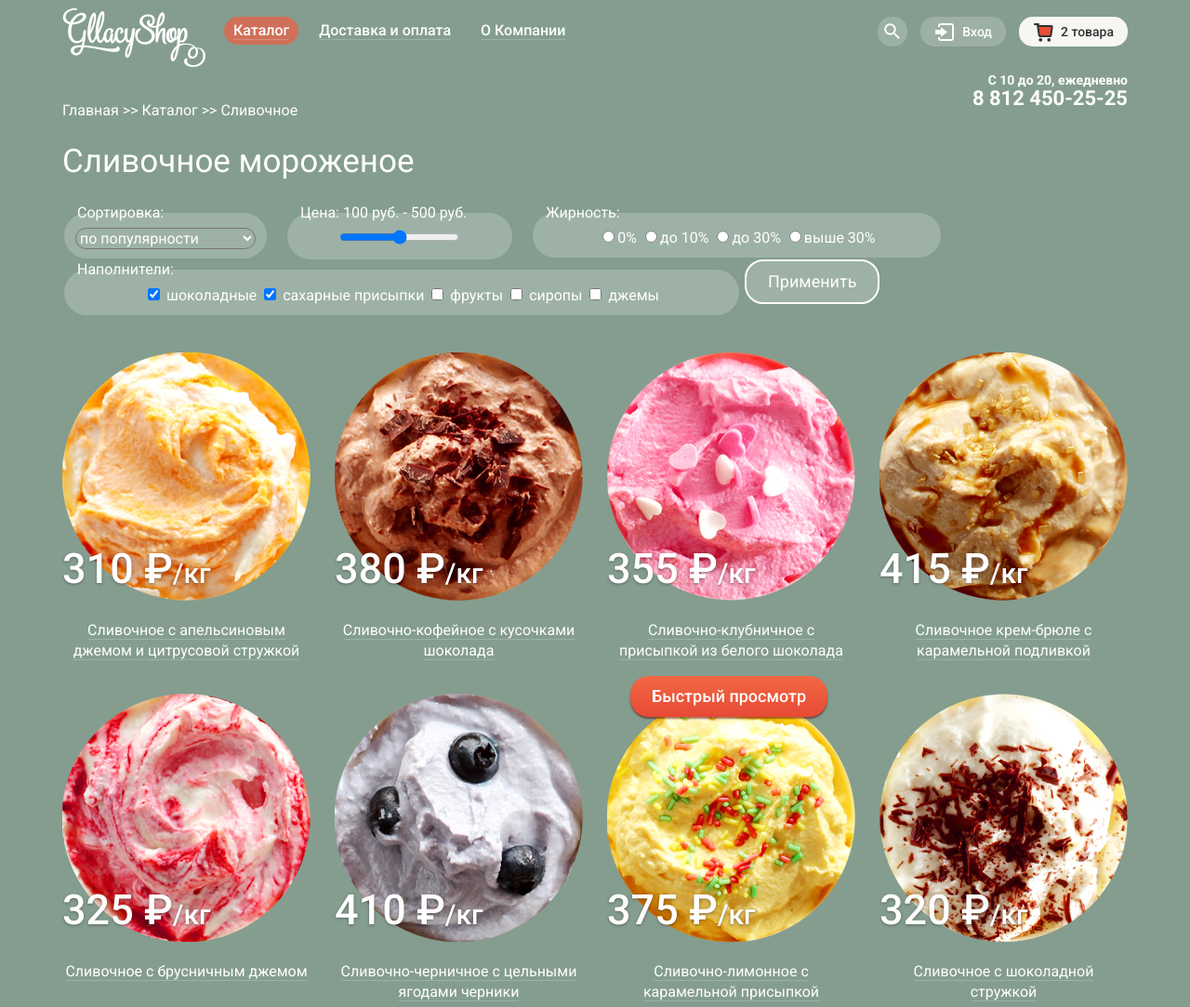
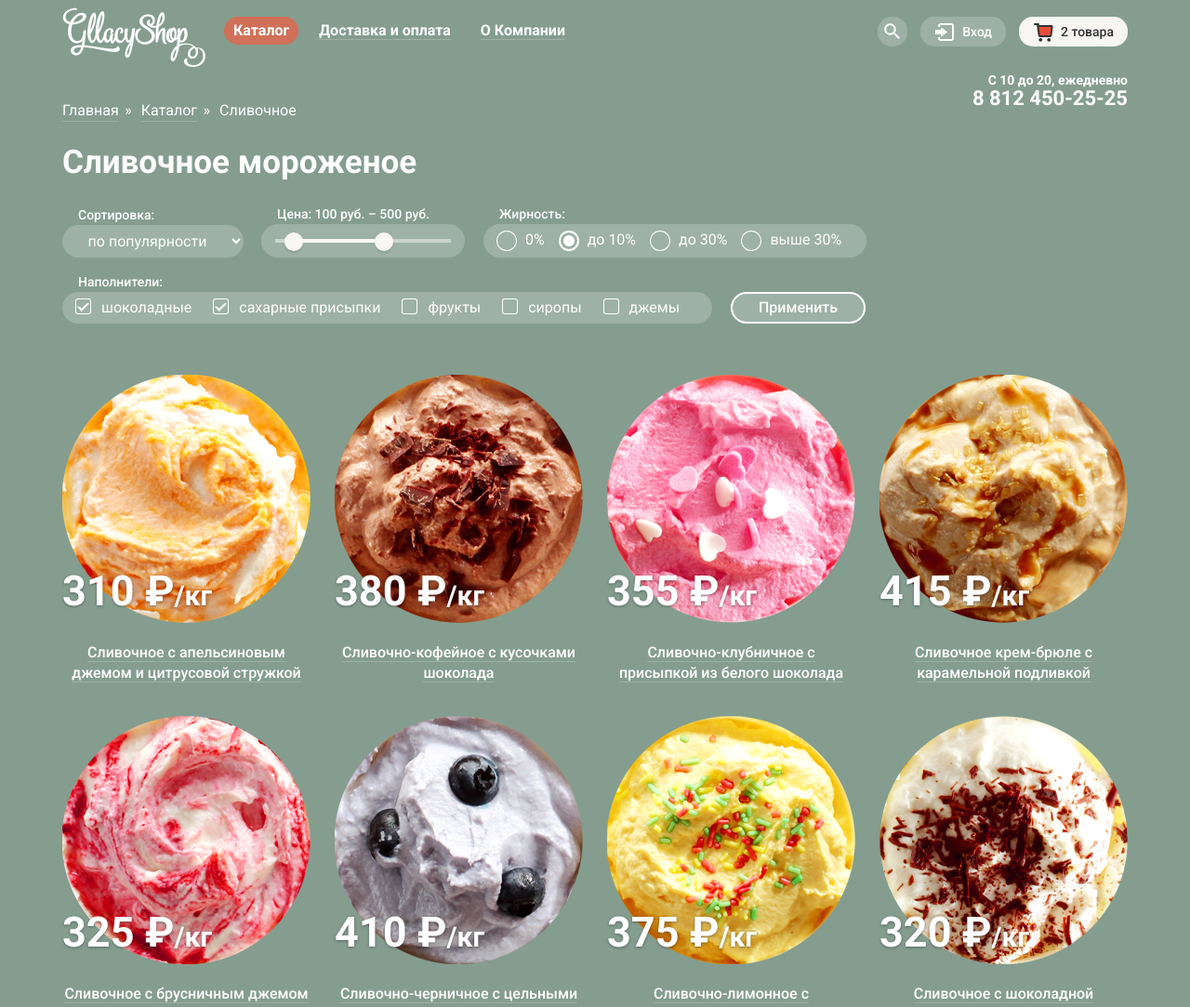
Before and after one commit to maxaonn/191360-gllacy, a plain HTML site: page catalog.html in a window 1280 px wide. Shown: the top 1083 px of the page at 93% size. Drawn offline with Linux system fonts and the light colour scheme.

Commit message:
another update

```diff
--- a/catalog.html
+++ b/catalog.html
@@ -4,6 +4,7 @@
 		<meta charset="utf-8">
 		<title>HTML Academy: Глейси</title>
 		<link href="https://fonts.googleapis.com/css?family=Roboto:400,500,700&amp;subset=cyrillic,cyrillic-ext" rel="stylesheet">
+		<link href="css/normalize.css" rel="stylesheet">
 		<link href="css/style.css" rel="stylesheet">
  	</head>
 	<body>
@@ -14,14 +15,16 @@
 				</div>
 				<nav class="site-navigation">
 					<ul>
-						<li><a class="current" href="#"><span class="underlined">Каталог</span></a>
+						<li><a class="current" href="#">Каталог</a>
+							<div class="submenu-holder">
 								<ul class="navigation-submenu">
 									<li><a href="#">Новинки</a></li>
-								<li><a class="current" href="#">Сливочное</a></li>
+									<li><a class="current">Сливочное</a></li>
 									<li><a href="#">Щербеты</a></li>
 									<li><a href="#">Фруктовый лед</a></li>
 									<li><a href="#">Мелорин</a></li>
 								</ul>
+							</div>
 						</li>
 						<li><a href="#"><span class="underlined">Доставка и оплата</span></a></li>
 						<li><a href="#"><span class="underlined">О Компании</span></a></li>
@@ -42,42 +45,55 @@
 		</header>
 		<main class="container clearfix">
 			<div class="breadcrumbs">
-				<a href="#">Главная</a> >> <a href="#">Каталог</a> >> <span>Сливочное</span>
+				<a class="underlined" href="#">Главная</a> <a class="underlined" href="#">Каталог</a> <span>Сливочное</span>
 			</div>
 			<h1>Сливочное мороженое</h1>
 			<div class="filter">
 				<form action="#" method="post">
-					<fieldset class="filter-sorting">
-						<legend>Сортировка:</legend>
+					<div class="filter-sorting">
+						<span class="filter-legend">Сортировка:</span>
 						<select name="sorting-filter">
 							<option value="by-popularity" selected>по популярности</option>
 							<option value="cheap-first">сначала недорогие</option>
 							<option value="expensive-first">сначала дорогие</option>
 							<option value="by-fat-content">по жирности</option>
 						</select>
-					</fieldset>
-					<fieldset class="filter-price">
-						<legend>Цена: 100 руб. - 500 руб. </legend>
-						<input type="range" min="0" max="800" step="100">
-					</fieldset>
-					<fieldset class="filter-fat-content">
-						<legend>Жирность:</legend>
-						<label><input type="radio" name="fat-content" value="0">0%</label>
-						<label><input type="radio" name="fat-content" value="0-10">до 10%</label>
-						<label><input type="radio" name="fat-content" value="0-30">до 30%</label>
-                        <label><input type="radio" name="fat-content" value="30+">выше 30%</label>
-					</fieldset>
-					<fieldset class="filter-filling">
-						<legend>Наполнители:</legend>
-						<label><input type="checkbox" name="filling" value="chocolate" checked> шоколадные</label>
-						<label><input type="checkbox" name="filling" value="sugar" checked> сахарные присыпки</label>
-						<label><input type="checkbox" name="filling" value="fruit"> фрукты</label>
-						<label><input type="checkbox" name="filling" value="syrup"> сиропы</label>
-						<label><input type="checkbox" name="filling" value="jam"> джемы</label>
-					</fieldset>
-					<!-- <div class="filter-button"> -->
+					</div>
+					<div class="filter-price">
+						<span class="filter-legend">Цена: 100 руб. – 500 руб. </span>
+						<div class="filter-price-field">
+
+						    <div class="filter-price-scale">
+								<div class="filter-price-bar"></div>
+							</div>
+							<div class="range-toggle range-toggle-min"></div>
+							<div class="range-toggle range-toggle-max"></div>
+
+
+						</div>
+					</div>
+					<div class="filter-fat-content">
+						<span class="filter-legend">Жирность:</span>
+						<div class="filter-fat-field">
+							<input type="radio" id="0-fat" name="fat-content" value="0"><label for="0-fat">0%</label>
+							<input type="radio" id="to10-fat" name="fat-content" value="0-10" checked><label for="to10-fat">до 10%</label>
+							<input type="radio" id="to30-fat" name="fat-content" value="0-30"><label for="to30-fat">до 30%</label>
+	                        <input type="radio" id="30-fat" name="fat-content" value="30+"><label for="30-fat">выше 30%</label>
+	                     </div>
+					</div>
+					<div class="filter-filling">
+						<span class="filter-legend">Наполнители:</span>
+						<div class="filter-filling-field">
+							<input type="checkbox" id="choco-filling" name="filling" value="chocolate" checked> <label for="choco-filling">шоколадные</label>
+							<input type="checkbox" id="sugar-filling" name="filling" value="sugar" checked> <label for="sugar-filling">сахарные присыпки</label>
+							<input type="checkbox" id="fruit-filling" name="filling" value="fruit"> <label for="fruit-filling">фрукты</label>
+							<input type="checkbox" id="syrup-filling" name="filling" value="syrup"> <label for="syrup-filling">сиропы</label>
+							<input type="checkbox" id="jam-filling" name="filling" value="jam"> <label for="jam-filling">джемы</label>
+						</div>
+					</div>
+					<div class="filter-button">
 						<input class="filter-btn" type="submit" value="Применить">
-					<!-- </div> -->
+					</div>
 				</form>
 			</div>
 			<div class="catalog clearfix">
@@ -93,7 +109,7 @@
 					<p class="description"><span class="underlined">Сливочно-кофейное с кусочками шоколада</span></p>
 					<a class="btn" href="#">Быстрый просмотр</a>
 				</article>
-				<article class="catalog-item hover">
+				<article class="catalog-item">
 					<img src="img/strawberry.png" alt="Сливочно-клубничное с присыпкой из белого шоколада" width="267" height="267">
 					<p class="price"><strong>355 &#8381;</strong>/кг</p>
 					<p class="description"><span class="underlined">Сливочно-клубничное с присыпкой из белого шоколада</span></p>
--- a/css/style.css
+++ b/css/style.css
@@ -12,7 +12,7 @@ body {
 h1 {
 	font-size: 35px;
 	line-height: 41px;
-	font-weight: 400;
+	font-weight: 700;
 }
 
 h2 {
@@ -28,14 +28,6 @@ h3 {
 	color: #323232;
 }
 
-h4 {
-	margin: 0;
-	padding: 0;
-	color: #323232;
-	font-size: 16px;
-	line-height: 22px;
-}
-
 a {
 	color: #ffffff;
 	text-decoration: none;
@@ -44,6 +36,16 @@ a {
 a:hover,
 a:active {
 	color: #ffbc9e;
+}
+
+.underlined {
+	text-decoration: none;
+	border-bottom: 1px solid rgba(255, 255, 255, 0.2);
+}
+
+a.underlined:hover,
+a.underlined:active {
+	border-bottom: 1px solid rgba(249, 172, 159, 0.3);
 }
 
 .site-header {
@@ -99,7 +101,7 @@ a:active {
 	display: block;
 	padding: 6px 10px;
 	border-radius: 15px;
-	font-weight: 500;
+	font-weight: 700;
 	text-decoration: none;
 }
 
@@ -119,13 +121,18 @@ a:active {
 	background-color: #d07058;
 }
 
-.site-navigation .navigation-submenu {
+.site-navigation .submenu-holder {
 	display: none;
 	position: absolute;
+	z-index: 100;
 	left: -7px;
-	top: 35px;
+	top: 30px;
+	padding: 5px;
 	box-sizing: border-box;
 	width: 143px;
+}
+
+.site-navigation .navigation-submenu {
 	padding: 5px 0;
 	background-color: #f8f7f4;
 	border-radius: 5px;
@@ -170,9 +177,13 @@ a:active {
 	font-weight: 700;
 }
 
-.site-navigation > ul > li:hover .navigation-submenu {
+.site-navigation > ul > li:hover .submenu-holder {
 	display: block;
 }
+
+/*.site-navigation > ul > li:hover .navigation-submenu {
+	display: block;
+}*/
 
 .user-block {
 	position: relative;
@@ -343,7 +354,7 @@ a:active {
 	padding: 0;
 	font-size: 60px;
 	line-height: 60.35px;
-	font-weight: bold;
+	font-weight: 700;
 }
 
 .slider-control-block {
@@ -404,7 +415,7 @@ a:active {
 	font-family: "Roboto", "Arial", sans-serif;
 	font-size: 18px;
 	line-height: 24px;
-	font-weight: 500;
+	font-weight: 700;
 	text-decoration: none;
 }
 
@@ -437,7 +448,7 @@ a:active {
 	margin-bottom: 40px;
 	font-size: 18px;
 	line-height: 22px;
-	font-weight: 500;
+	font-weight: 700;
 }
 
 .promo-banner-raspberry {
@@ -499,6 +510,7 @@ a:active {
 	position: absolute;
 	top: 0;
 	left: 0;
+	z-index: 20;
 }
 
 .catalog-item .price {
@@ -507,30 +519,27 @@ a:active {
 	margin: 0;
 	font-size: 30px;
 	line-height: 45px;
-	font-weight: 500;
+	font-weight: 700;
 	text-shadow: rgba(49, 50, 53, 0.5) 0 1px 3px;
+	z-index: 15;
+}
+
+.catalog-item img:not(.hit-image) {
+	position: relative;
+	z-index: 10;
 }
 
 .catalog-item .description {
 	margin: 0;
 	padding: 0;
 	padding-top: 15px;
-
-}
-
-.underlined {
-	text-decoration: none;
-	border-bottom: 1px solid rgba(255, 255, 255, 0.2);
-}
-
-a.underlined:hover,
-a.underlined:active {
-	border-bottom: 1px solid rgba(249, 172, 159, 0.3);
+	font-weight: 500;
+	z-index: 20;
 }
 
 .catalog-item .price strong {
 	font-size: 45px;
-	font-weight: 500;
+	font-weight: 700;
 }
 
 .catalog-item .btn {
@@ -542,9 +551,31 @@ a.underlined:active {
 	margin-top: 20px;
 }
 
+.catalog-item .description::before {
+	display: none;
+	content: "";
+	position: absolute;
+	min-width: 90px;
+	min-height: 40px;
+	top: -5px;
+	left: -13px;
+	right: -13px;
+	bottom: -85px;
+	z-index: 5;
+	background: rgba(248, 247, 244, 1);
+	border-radius: 5px;
+	box-shadow: 0 20px 20px rgba(0, 0, 0, 0.4);
+	opacity: 0.4;
+}
+
 .catalog-item:hover .btn,
-.catalog-item.hover .btn{
+.catalog-item:hover .description::before {
 	display: block;
+	z-index: 11;
+}
+
+.catalog-item:hover > img:not(.hit-image) {
+	z-index: 15;
 }
 
 .features {
@@ -616,6 +647,15 @@ a.underlined:active {
 	border-radius: 10px;
 }
 
+.blog-news h4 {
+	margin: 0;
+	padding: 0;
+	color: #323232;
+	font-size: 16px;
+	line-height: 22px;
+	font-weight: 500;
+}
+
 .blog-news-name {
 	margin: 0;
 	padding: 10px 0 0 0;
@@ -661,7 +701,7 @@ a.underlined:active {
 	height: 44px;
 	padding: 5px 10px;
 	border-radius: 4px;
-	border-color: rgba(178, 178, 178, 0.52);
+	border: 1px solid rgba(178, 178, 178, 0.52);
 }
 
 .subscribe .btn {
@@ -712,36 +752,74 @@ a.underlined:active {
 	margin-bottom: 10px;
 }
 
+.breadcrumbs a,
+.breadcrumbs span {
+	position: relative;
+	display: inline-block;
+	vertical-align: baseline;
+	margin-right: 20px;
+}
+
+.breadcrumbs a::after {
+	content: "»";
+	position: absolute;
+	right: -14px;
+	font-size: inherit;
+	line-height: inherit;
+	font-family: inherit;
+}
+
+.breadcrumbs a:hover::after {
+	color: #ffffff;
+}
+
 .filter {
 	margin: 0;
 	margin-bottom: 40px;
 }
 
-.filter fieldset {
+.filter > form > div {
+	display: inline-block;
+	vertical-align: bottom;
+	margin-right: 16px;
+	margin-bottom: 15px;
+}
+
+.filter-legend {
+	margin: 0;
+	margin-bottom: 9px;
+	padding: 0;
+	padding-left: 17px;
+	font-size: 14px;
+	line-height: 16px;
+	font-weight: 500;
+}
+
+.filter div[class$="field"],
+.filter-sorting select {
+	padding: 8px 15px;
 	background: rgba(255, 255, 255, 0.2);
 	border: 0;
-  border-radius: 25px;
+	border-radius: 20px;
 	text-align: center;
+	font-family: "Roboto", "Arial", sans-serif;
+	font-size: 16px;
+	line-height: 18px;
+	color: #ffffff;
 }
 
-.filter legend {
-  text-align: left;
+.filter div[class$="field"] label {
+	display: inline-block;
+	vertical-align: bottom;
 }
 
 .filter-sorting {
-	display: inline-block;
-	vertical-align: top;
 	width: 194px;
-	margin-right: 16px;
+	border-radius: 20px;
 }
 
 .filter-sorting select {
-  width: 100%;
-  border-radius: 25px;
-  background: transparent;
-  color: #ffffff;
-  font-family: inherit;
-  font-size: inherit;
+	padding: 7px 15px;
 }
 
 .filter-sorting select:hover {
@@ -750,40 +828,138 @@ a.underlined:active {
 
 }
 
-.filter-price {
+.filter-price div.filter-price-field {
+	position: relative;
+	padding-top: 16px;
+	padding-bottom: 16px;
+}
+
+.filter-price .filter-price-scale {
+	position: relative;
+	width: 189px;
+	height: 4px;
+	background: rgba(248, 247, 244, 0.5);
+}
+
+.filter-price .filter-price-bar {
+  position: absolute;
+  top: 0;
+  left: 20px;
+  width: 106px;
+  height: 4px;
+  background: #f8f7f4;
+}
+
+.range-toggle {
+	position: absolute;
+	top: 9px;
+	width: 20px;
+	height: 20px;
+	background: #f8f7f4;
+	border-radius: 50%;
+	box-shadow: 0 2px 2px 0 rgba(0, 0, 0, 0.1);
+	cursor: pointer;
+}
+
+.range-toggle-min {
+  left: 25px;
+}
+
+.range-toggle-max {
+  left: 122px;
+}
+
+.filter label {
+	position: relative;
+	display: block;
+}
+
+.filter input[type="radio"],
+.filter input[type="checkbox"] {
+	display: none;
+}
+
+.filter input[type="checkbox"] + label,
+.filter input[type="radio"] + label {
+	vertical-align: top;
+	color: #ffffff;
+	margin-right: 12px;
+}
+
+.filter input[type="checkbox"] + label {
+	margin-right: 20px;
+}
+
+.filter input[type="checkbox"] + label::before,
+.filter input[type="radio"] + label::before {
+	content: "";
 	display: inline-block;
 	vertical-align: top;
-	width: 218px;
-	margin-right: 16px;
+	width: 15px;
+	height: 15px;
+	margin-right: 12px;
+	border-radius: 2px;
+	box-shadow: 0 0 0 1px #ffffff;
 }
 
-.filter-fat-content {
-	display: inline-block;
-	vertical-align: top;
-	width: 415px;
+.filter input[type="radio"] + label::before {
+	width: 12px;
+	height: 12px;
+	border: 4px solid transparent;
+	border-radius: 50%;
+	margin-right: 10px;
 }
 
-.filter-filling {
-	display: inline-block;
-	vertical-align: top;
-	width: 702px;
+.filter input[type="checkbox"]:checked + label::after {
+	content: "";
+	position: absolute;
+	top: 0;
+	left: 4px;
+	display: block;
+	width: 3px;
+	height: 8px;
+	margin-right: 10px;
+	border: 2px solid white;
+	border-left-color: transparent;
+	border-top-color: transparent;
+	transform: rotate(45deg);
+}
+
+.filter input[type="radio"]:checked + label::before {
+	background-color: #ffffff;
+	background-clip: content-box;
+}
+
+.filter input[type="radio"] + label:hover::before,
+.filter input[type="checkbox"] + label:hover::before {
+	box-shadow: 0 0 0 2px #ffffff;
+}
+
+.filter input[type="radio"]:disabled + label::before,
+.filter input[type="checkbox"]:disabled + label::before,
+.filter input[type="radio"]:disabled + label::after,
+.filter input[type="checkbox"]:disabled + label::after {
+	opacity: 0.4;
+}
+
+.filter input[type="radio"]:disabled + label,
+.filter input[type="checkbox"]:disabled + label {
+	color: rgba(255, 255, 255, 0.4);
 }
 
 .filter-btn {
-    display: inline-block;
 	margin: 0;
 	width: 145px;
-    padding: 10px 23px;
-	vertical-align: middle;
+	padding: 6px 23px;
 	color: #ffffff;
 	background-color: rgba(255, 255, 255, 0.2);
 	border: 2px solid #ffffff;
 	border-radius: 20px;
 	cursor: pointer;
 	font-family: "Roboto", "Arial", sans-serif;
-	font-size: 18px;
-	line-height: 24px;
-	font-weight: 400;
+	font-size: 16px;
+	line-height: 18px;
+	font-weight: 500;
 	text-decoration: none;
 }
 
@@ -914,6 +1090,7 @@ a.underlined:active {
 	width: 416px;
 	font-size: 13px;
 	line-height: 18px;
+	font-weight: 400;
 }
 
 .footer-menu ul {
--- a/index.html
+++ b/index.html
@@ -4,6 +4,7 @@
 		<meta charset="utf-8">
 		<title>HTML Academy: Глейси</title>
 		<link href="https://fonts.googleapis.com/css?family=Roboto:400,500,700&amp;subset=cyrillic,cyrillic-ext" rel="stylesheet">
+		<link href="css/normalize.css" rel="stylesheet">
 		<link href="css/style.css" rel="stylesheet">
  	</head>
 	<body>
@@ -15,13 +16,15 @@
 				<nav class="site-navigation">
 					<ul>
 						<li><a href="#"><span class="underlined">Каталог</span></a>
+							<div class="submenu-holder">
 								<ul class="navigation-submenu">
 									<li class="catalog-submenu"><a href="#">Новинки</a></li>
-								<li><a href="#">Сливочное</a></li>
+									<li><a href="catalog.html">Сливочное</a></li>
 									<li><a href="#">Щербеты</a></li>
 									<li><a href="#">Фруктовый лед</a></li>
 									<li><a href="#">Мелорин</a></li>
 								</ul>
+							</div>
 						</li>
 						<li><a href="#"><span class="underlined">Доставка и оплата</span></a></li>
 						<li><a href="#"><span class="underlined">О Компании</span></a></li>
```
Also changed, not shown: css/normalize.css (added). Lines whose indentation alone changed are shown as unchanged.
